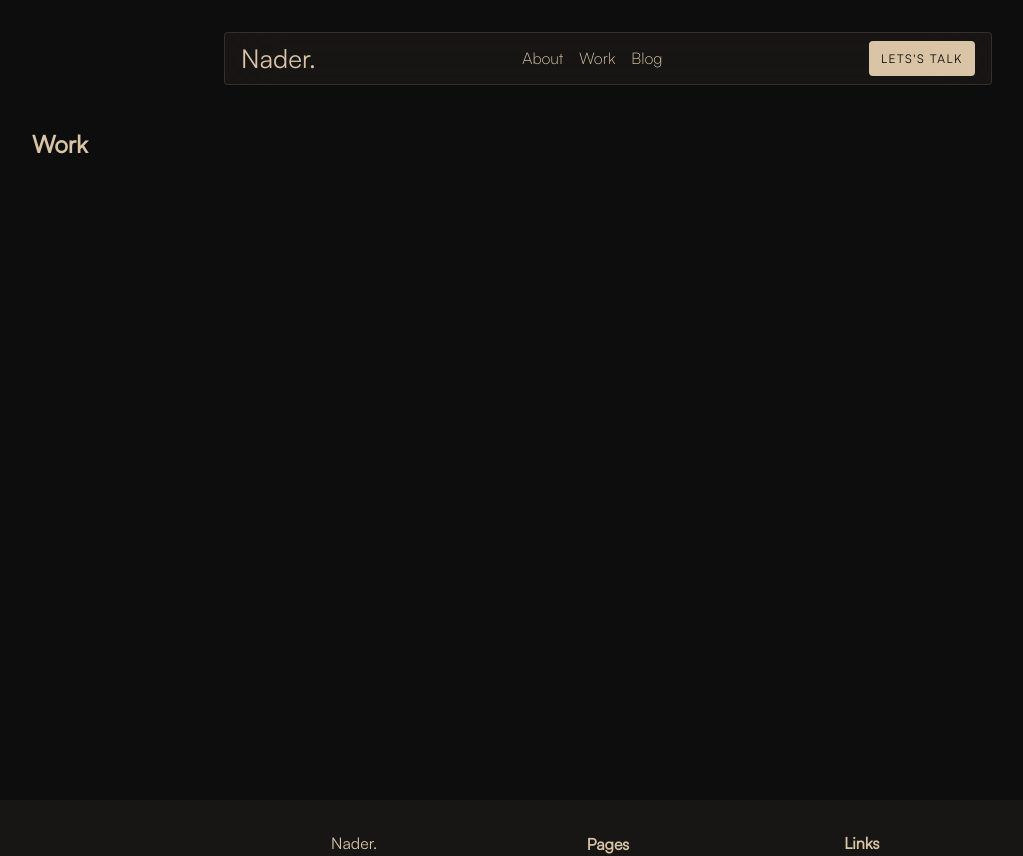
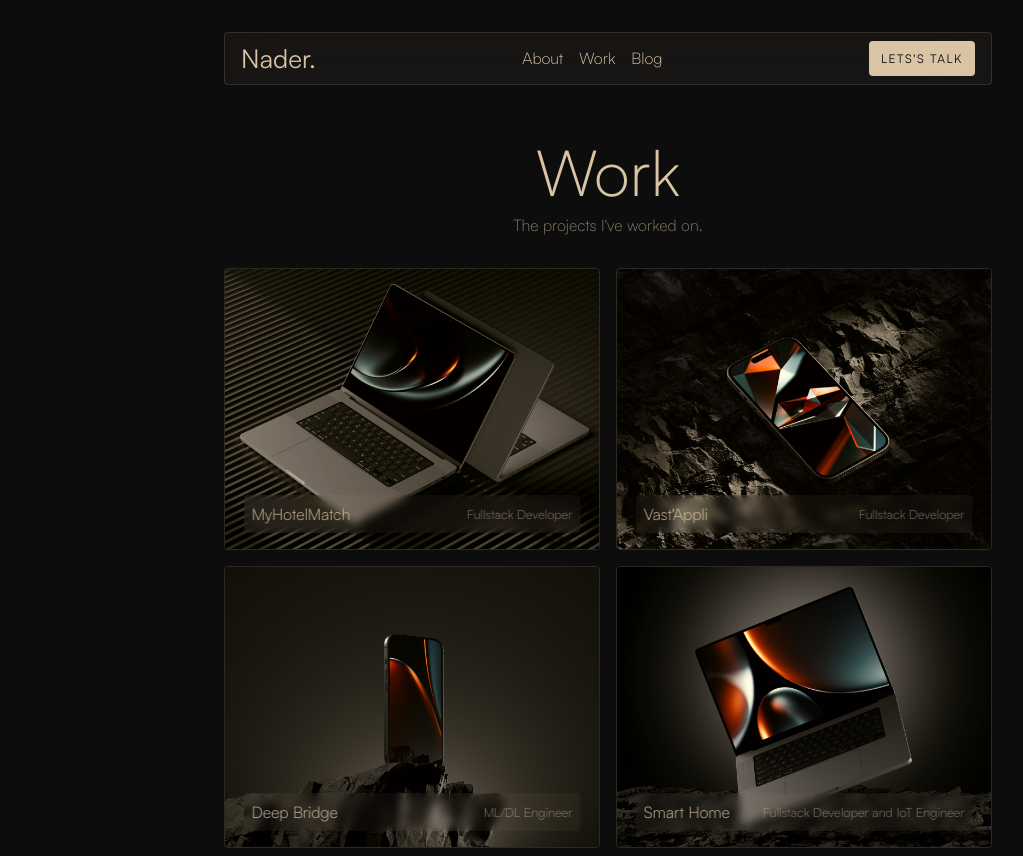
Before and after one commit to naderchatti/portfolio, a Next.js app: page /work in a window 1280 px wide. Shown: the top 856 px of the page, without its empty margins (32-1055 px from the left). Built offline with nearby package versions, Linux system fonts and the light colour scheme.

Commit message:
adding work page

```diff
--- a/src/app/work/Work.module.css
+++ b/src/app/work/Work.module.css
@@ -1,9 +1,98 @@
 .wrapper {
     min-height: 100dvh;
+    padding-block-start: 8rem;
+    padding-block-end: 2rem;
+    display: grid;
+    gap: 2rem;
 }
 
 .wrapper section {
-    padding-block: 8rem;
     width: 90%;
     margin: 0 auto;
 }
+
+.hero {
+    text-align: center;
+}
+
+.title {
+    font-family: 'Satoshi Light';
+    font-weight: 100;
+    font-size: 4rem;
+    color: var(--default-text-color);
+}
+
+.description {
+    font-family: 'Satoshi Light';
+    font-weight: 100;
+    color: var(--default-text-color-muted);
+}
+
+.worksCards {
+    display: grid;
+    gap: 1rem;
+    margin: 0 auto;
+}
+
+.workCard {
+    border-radius: 0.25rem;
+    border: 1px solid var(--default-border-color);
+    position: relative;
+    overflow: hidden;
+    aspect-ratio: 4 / 3;
+    cursor: pointer;
+}
+
+.workCardImageWrapper {
+    position: relative;
+    width: 100%;
+    height: 100%;
+}
+
+.workCardImage {
+    width: 100%;
+    height: 100%;
+    object-fit: cover;
+    object-position: center;
+}
+
+.workCardBar {
+    position: absolute;
+    bottom: 1rem;
+    left: 50%;
+    transform: translateX(-50%);
+    width: 90%;
+    background-color: var(--primary-background-color-muted);
+    border-radius: 0.25rem;
+    backdrop-filter: blur(4px);
+    display: flex;
+    flex-direction: row;
+    padding: 0.5rem;
+    justify-content: space-between;
+    align-items: center;
+}
+
+.workCardTitle {
+    font-family: 'Satoshi Light';
+    font-weight: 100;
+    font-size: 1rem;
+    color: var(--default-text-color);
+}
+
+.workCardType {
+    font-family: 'Satoshi Light';
+    font-weight: 100;
+    font-size: 0.8rem;
+    color: var(--default-text-color-muted);
+}
+
+
+@media (min-width: 768px) {
+    .wrapper section {
+        width: 60vw;
+    }
+
+    .worksCards {
+        grid-template-columns: repeat(2, 1fr);
+    }
+}
--- a/src/app/work/page.tsx
+++ b/src/app/work/page.tsx
@@ -1,11 +1,44 @@
+'use client';
+
 import React from 'react';
 import styles from './Work.module.css';
+import { works } from '@/common/data';
+import Image from 'next/image';
+import { useRouter } from 'next/navigation';
 
 const Work = () => {
+  const router = useRouter();
   return (
     <div className={styles.wrapper}>
-      <section>
-        <h1>Work</h1>
+      <section className={styles.hero}>
+        <h2 className={styles.title}>Work</h2>
+        <p className={styles.description}>The projects I&apos;ve worked on.</p>
+      </section>
+
+      <section className={styles.works}>
+        <div className={styles.worksCards}>
+          {works.map((work) => (
+            <div
+              className={styles.workCard}
+              key={work.id}
+              onClick={() => router.push(`/work/${work.id}`)}
+            >
+              <div className={styles.workCardImageWrapper}>
+                <Image
+                  src={work.image}
+                  alt={work.title}
+                  fill
+                  sizes="(max-width: 768px) 100vw, 50vw"
+                  className={styles.workCardImage}
+                />
+              </div>
+              <div className={styles.workCardBar}>
+                <h1 className={styles.workCardTitle}>{work.title}</h1>
+                <p className={styles.workCardType}>{work.type}</p>
+              </div>
+            </div>
+          ))}
+        </div>
       </section>
     </div>
   );
--- /dev/null
+++ b/src/common/data.ts
@@ -0,0 +1,82 @@
+export const works = [
+  {
+    id: '535aa357-119f-42b6-a8a8-a3eb49f5b7b7',
+    image: '/images/work1.png',
+    title: 'MyHotelMatch',
+    company: 'MHM Labs',
+    type: 'Fullstack Developer',
+    description: 'Development of a matching platform for hotels and travelers.',
+    startDate: 'Jan 2023',
+    endDate: 'Mar 2024',
+    services: ['Backend', 'Amadeus Certification', 'Web App', 'Mobile App'],
+    stack: ['Python', 'FastAPI', 'React Native', 'React', 'Node.js', 'MongoDB'],
+    challenge: 'Development of a matching platform for hotels and travelers.',
+    goal: 'To create a platform that allows hotels to find the perfect match for their guests.',
+    result: 'Apps are published and hotels have been onboarded.',
+  },
+  {
+    id: 'b8b96a9d-17de-4ddf-b6a5-9282f6ab355b',
+    image: '/images/work2.png',
+    title: "Vast'Appli",
+    company: 'Epsilon Groupe',
+    type: 'Fullstack Developer',
+    description:
+      'Development of a web and mobile app allowing scheduling, appointment management, reports, and anomaly management',
+    startDate: 'Jul 2021',
+    endDate: 'Dec 2022',
+    stack: [
+      'Java',
+      'Spring Boot',
+      'React Native',
+      'React',
+      'Node.js',
+      'PostgreSQL',
+    ],
+    services: ['Backend', 'Web App', 'Mobile App', 'DevOps'],
+    challenge: 'Replacing the old paper-based system with a digital one.',
+    goal: 'To create a platform that allows users to schedule appointments, manage appointments, generate reports, and manage anomalies.',
+    result: 'App is published and in use by the company.',
+  },
+  {
+    id: '581f1f94-232b-475b-bf87-bb16e9da9b90',
+    image: '/images/work3.png',
+    title: 'Deep Bridge',
+    company: "Université Côte d'Azur",
+    type: 'ML/DL Engineer',
+    description:
+      'Development of a deep learning model for the detection of brain tumors. In partnership with the university hospital center of Nice.',
+    startDate: 'Jul 2020',
+    endDate: 'Sep 2020',
+    stack: [
+      'Python',
+      'Pytorch',
+      'TensorFlow',
+      'Keras',
+      'Numpy',
+      'Pandas',
+      'Angular',
+    ],
+    services: ['ML/DL', 'Web App'],
+    challenge:
+      'Permit doctors to detect brain tumors with a deep learning model.',
+    goal: 'Develop a deep learning model that can detect brain tumors and a web app to visualize the results.',
+    result:
+      'Solution delivered to the university and the university hospital center of Nice.',
+  },
+  {
+    id: '635ec162-f3d0-4792-a5de-85b747a747f9',
+    image: '/images/work4.png',
+    title: 'Smart Home',
+    company: 'HES',
+    type: 'Fullstack Developer and IoT Engineer',
+    description:
+      'Development of a smart home platform allowing the control of home appliances through an app and a voice assistant.',
+    startDate: 'Mar 2017',
+    endDate: 'Mai 2017',
+    stack: ['Node.js', 'Vue.js', 'Android', 'Jarvis', 'IPX800'],
+    services: ['Backend', 'Web App', 'Mobile App', 'IoT'],
+    challenge: 'Make a non-smart home smart using IPX800 hardware and an app.',
+    goal: 'Develop a smart home platform that allows the control of home appliances through an app and a voice assistant.',
+    result: 'Solution delivered to the company.',
+  },
+];
```
Also changed, not shown: src/app/page.tsx (+15 -53 lines).
